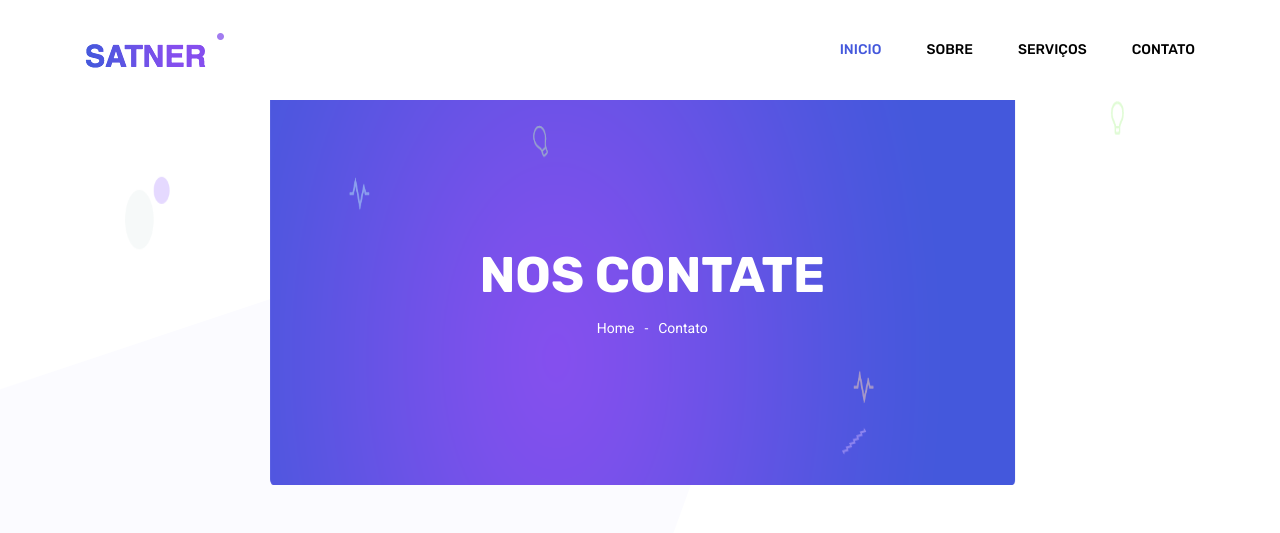
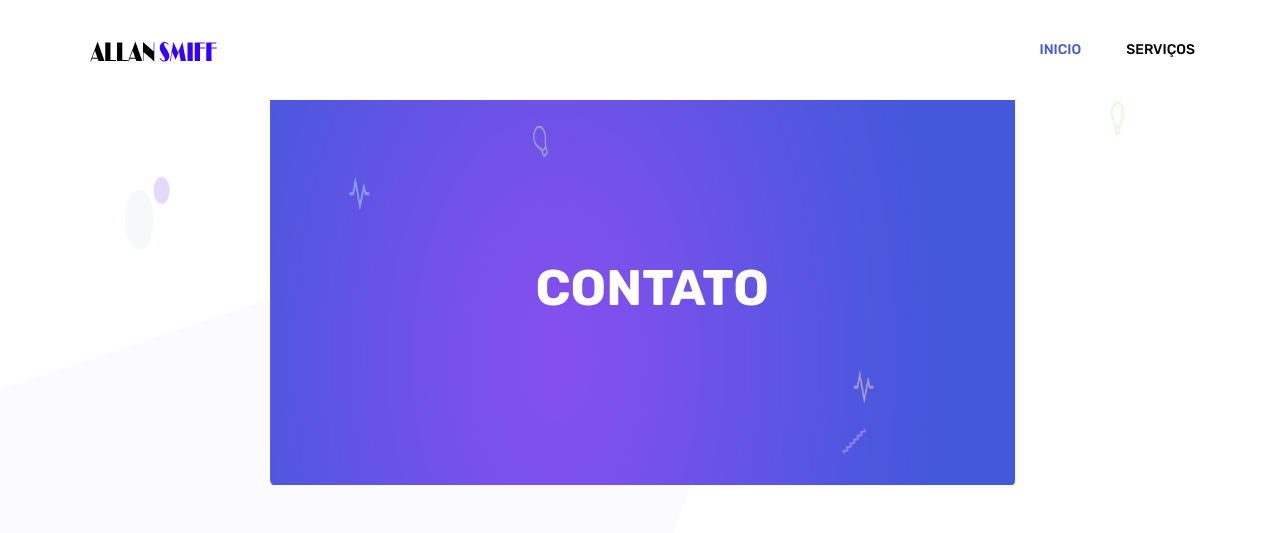
Before and after one commit to allansmiff/allansmiff_portfolio, a Django app: page /contato in a window 1280 px wide. Shown: the top 533 px of the page. Run offline with Django 3.2, Linux system fonts and the light colour scheme; some libraries are stand-ins or nearby versions.

Commit message:
pics changing

```diff
--- a/templates/base.html
+++ b/templates/base.html
@@ -6,8 +6,8 @@
 	<!-- Required meta tags -->
 	<meta charset="utf-8">
 	<meta name="viewport" content="width=device-width, initial-scale=1, shrink-to-fit=no">
-	<link rel="icon" href="img/favicon.png" type="image/png">
-	<title>Satner Portfolio</title>
+	<link rel="icon" href="{% static 'img/favicon.png' %}" type="image/png">
+	<title>Allan Smiff</title>
 	<!-- Bootstrap CSS -->
 	<link rel="stylesheet" href="{% static 'css/bootstrap.css' %}">
 	<link rel="stylesheet" href="{% static 'vendors/linericon/style.css' %}">
@@ -35,12 +35,12 @@
 						<span class="icon-bar"></span>
 						<span class="icon-bar"></span>
 					</button>
-					<!-- Collect the nav links, forms, and other content for toggling -->
+					 <!--Collect the nav links, forms, and other content for toggling-->
 					<div class="collapse navbar-collapse" id="navbarSupportedContent">
 						<ul class="nav navbar-nav menu_nav justify-content-end">
 							<li class="nav-item active"><a class="nav-link" href="{% url 'index' %}">Inicio</a></li>
-							<li class="nav-item"><a class="nav-link" href="{% url 'sobre' %}">Sobre</a></li>
-							<li class="nav-item"><a class="nav-link" href="#">Serviços</a></li>
+						<!--<li class="nav-item"><a class="nav-link" href="{% url 'sobre' %}">Sobre</a></li>-->
+							<li class="nav-item"><a class="nav-link" href="{% url 'error' %}">Serviços</a></li>
 							<!--<li class="nav-item"><a class="nav-link" href="#">Portfolio</a></li>
 							<li class="nav-item submenu dropdown">
 								<a href="#" class="nav-link dropdown-toggle" data-toggle="dropdown" role="button" aria-haspopup="true"
@@ -57,8 +57,8 @@
 									<li class="nav-item"><a class="nav-link" href="blog.html">Blog</a></li>
 									<li class="nav-item"><a class="nav-link" href="single-blog.html">Blog Details</a></li>
 								</ul>
-							</li>-->
-							<li class="nav-item"><a class="nav-link" href="{% url 'contato' %}">Contato</a></li>
+							</li>
+							<li class="nav-item"><a class="nav-link" href="{% url 'contato' %}">Contato</a></li>-->
 						</ul>
 					</div>
 				</div>
--- a/templates/contact.html
+++ b/templates/contact.html
@@ -9,11 +9,11 @@
         <div class="banner_inner d-flex align-items-center">
             <div class="container">
                 <div class="banner_content text-center">
-                    <h2>Nos Contate</h2>
-                    <div class="page_link">
+                    <h2>Contato</h2>
+                    <!--<div class="page_link">
                         <a href="index.html">Home</a>
                         <a href="contact.html">Contato</a>
-                    </div>
+                    </div>-->
                 </div>
             </div>
         </div>
--- a/templates/home.html
+++ b/templates/home.html
@@ -10,8 +10,8 @@
 							<h1 class="text-uppercase">Eu sou Allan</h1>
 							<h5 class="text-uppercase">Desenvolvedor Python para WEB</h5>
 							<div class="d-flex align-items-center">
-								<a class="primary_btn" href="#"><span>Me Contrate</span></a>
-								<a class="primary_btn tr-bg" href="#"><span>Meu currículo</span></a>
+								<a class="primary_btn" href="{% url 'contato' %}"><span>Me Contrate</span></a>
+								<a class="primary_btn tr-bg" href="{% url 'sobre' %}"><span>Meu currículo</span></a>
 							</div>
 						</div>
 					</div>
--- a/templates/services.html
+++ b/templates/services.html
@@ -2,7 +2,8 @@
 {% load static %}
 {% block content %}
 	<!--================ Start Features Area =================-->
-	<section class="features_area section_gap_top">
+{% include '405.html' %}
+	<!--<section class="features_area section_gap_top">
         <div class="container">
             <div class="row justify-content-center">
                 <div class="col-lg-8 text-center">
@@ -46,6 +47,6 @@
                 </div>
             </div>
         </div>
-    </section>
+    </section>-->
     <!--================ End Features Area =================-->
 {% endblock %}
```
Also changed, not shown: curso_avancado/static/img/banner/home-banner.png, curso_avancado/static/img/banner/home-banner_.png (added), curso_avancado/static/img/banner/home-right.png, curso_avancado/static/img/favicon.png, curso_avancado/static/img/logo.png, 1 other file.
